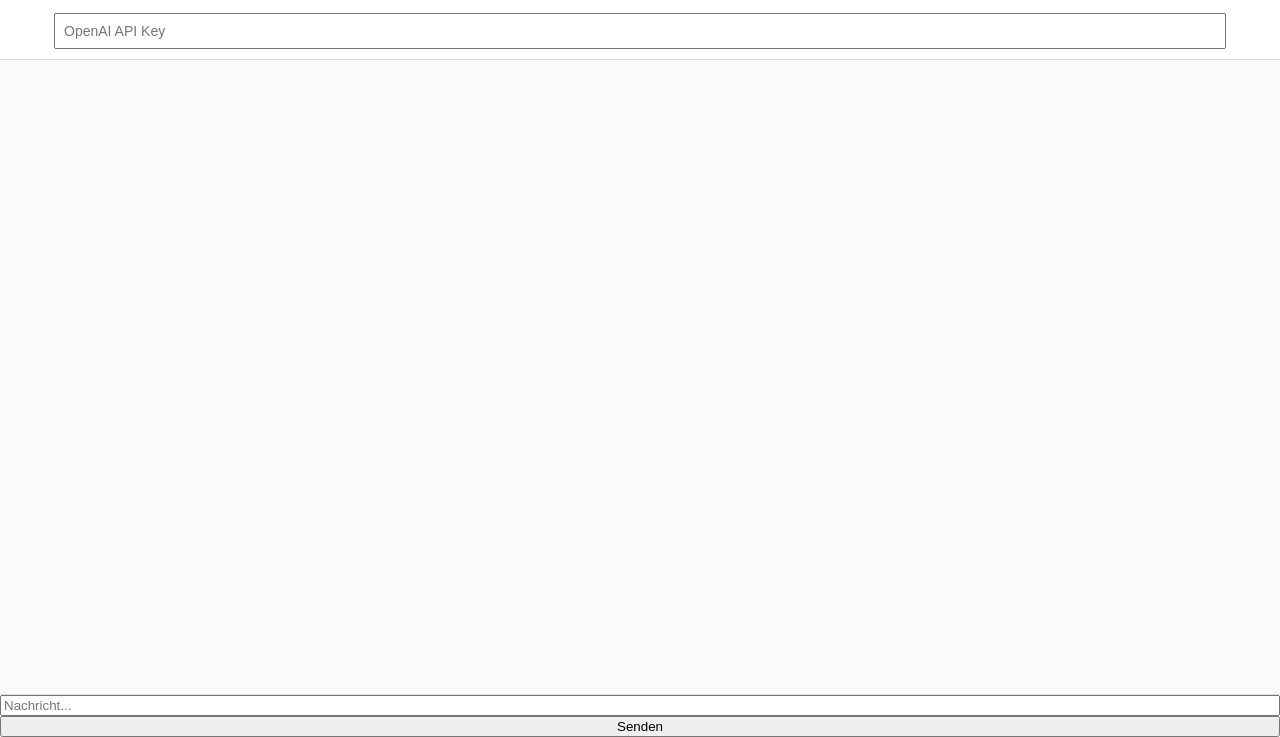
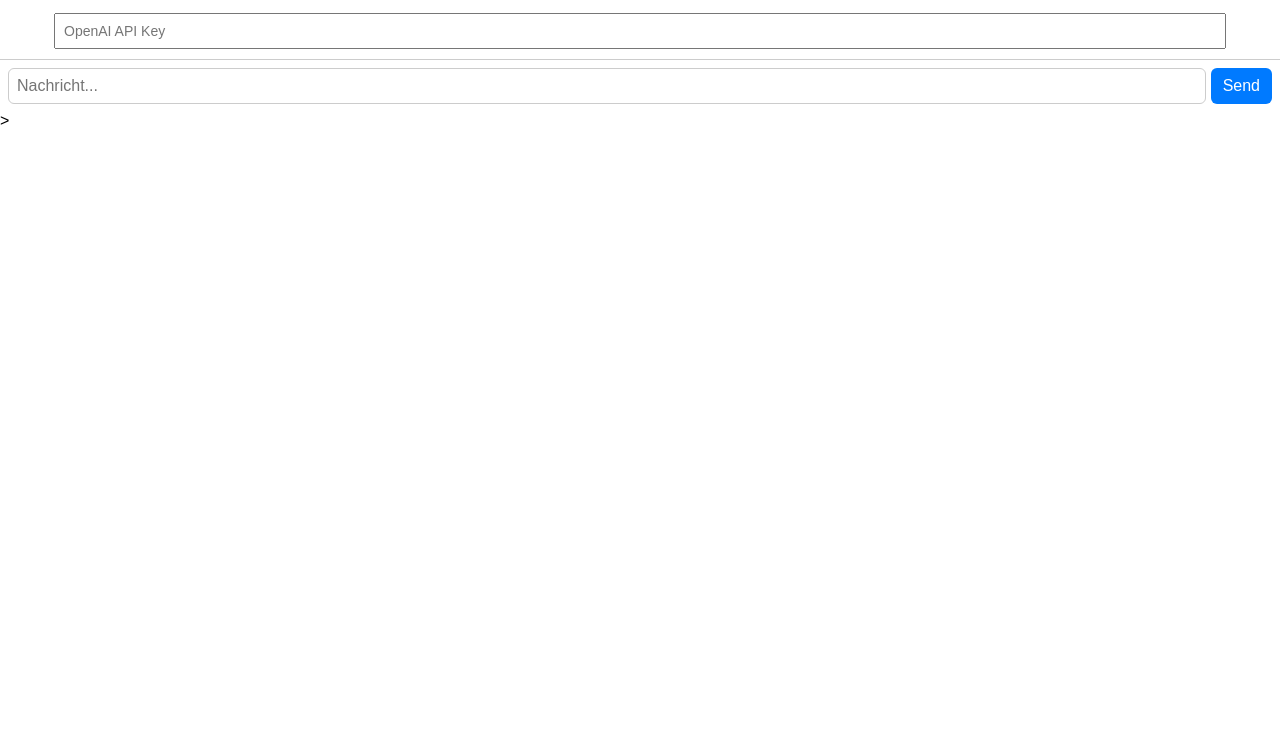
Before and after one commit to smartgpt2026/smartgpt-web, a plain HTML site: page index.html in a window 1280 px wide. Shown: the part 63-800 px from the top of the page. Drawn offline with Linux system fonts and the light colour scheme.

Commit message:
Update index.html

```diff
--- a/index.html
+++ b/index.html
@@ -10,10 +10,10 @@
 
   <input id="key" placeholder="OpenAI API Key" />
 
-  <div id="chat"></div>
-
+  <div class="input-area">
   <input id="input" placeholder="Nachricht..." />
-  <button onclick="send()">Senden</button>
+  <button onclick="send()">Send</button>
+</div>>
 
   <script src="app.js"></script>
 </body>
```
